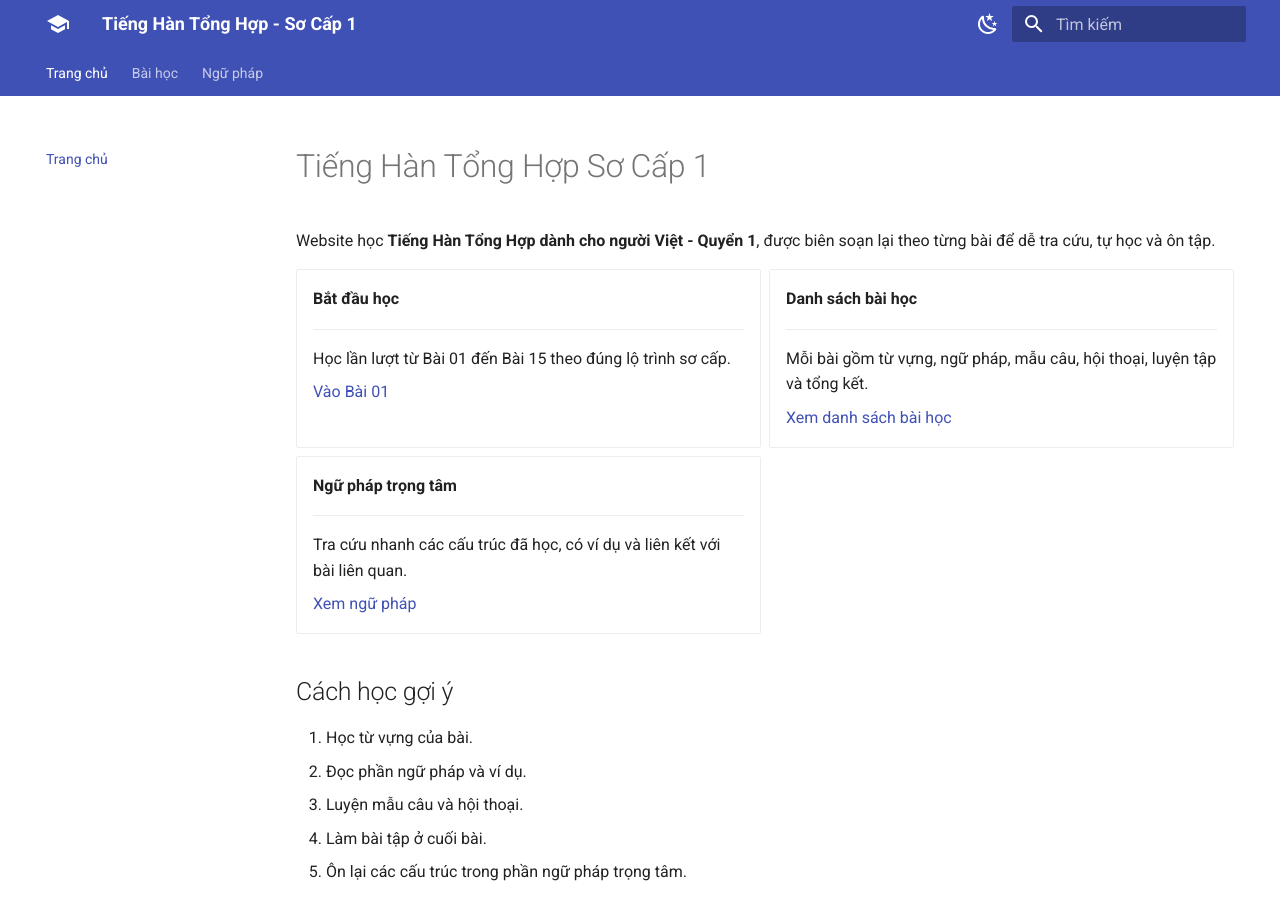
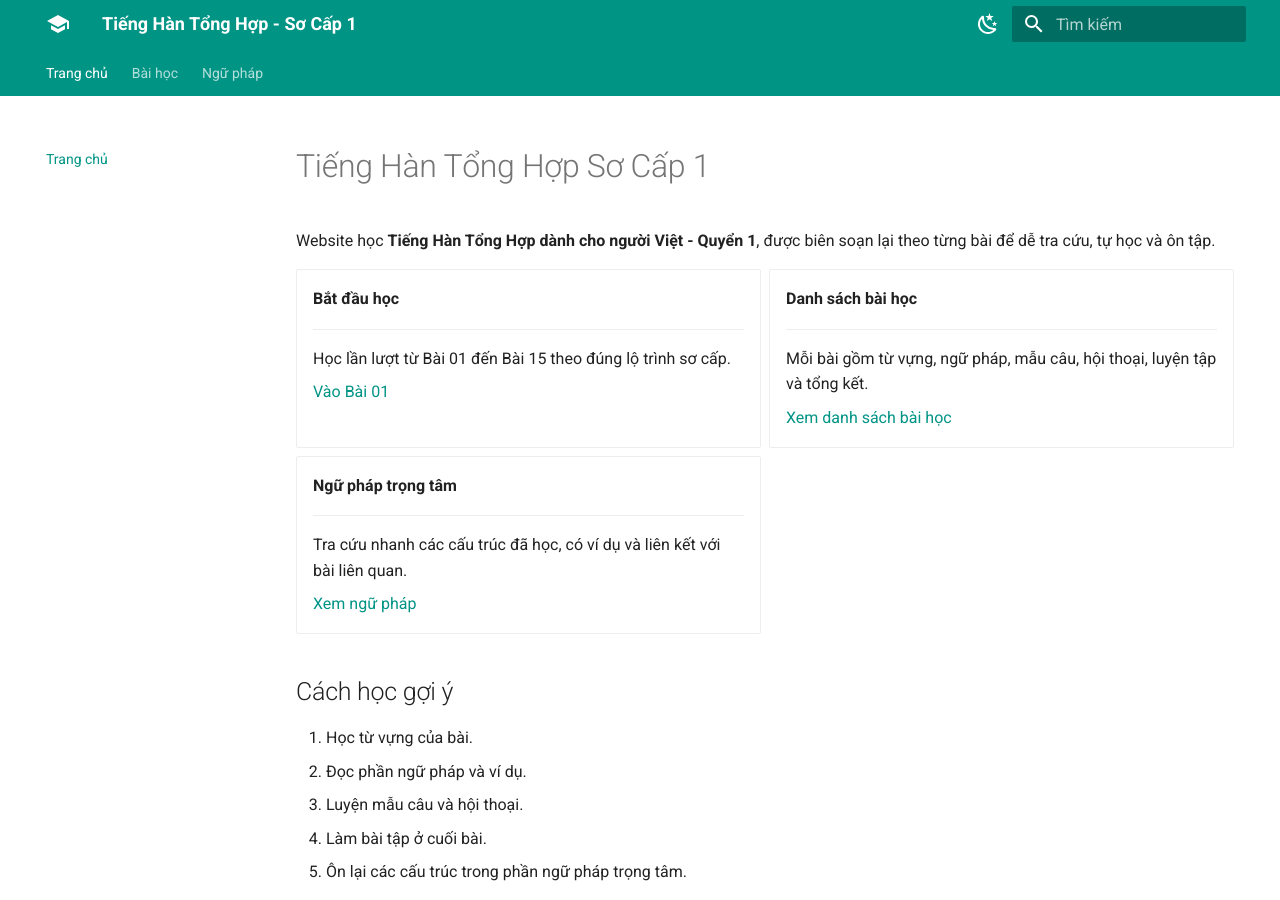
Before and after one commit to toanGa/tienghan-quyen1, an MkDocs documentation site: the page built from docs/index.md, in a window 1280 px wide and 900 px high. Built offline with MkDocs 1.6.1 and Material for MkDocs 9.7.7, drawn with Linux system fonts in a browser that asks for light colours.

Commit message:
Use lighter theme colors and simplify palette toggle labels

```diff
--- a/mkdocs.yml
+++ b/mkdocs.yml
@@ -24,17 +24,17 @@ theme:
     - content.code.copy
   palette:
     - scheme: default
-      primary: indigo
-      accent: indigo
+      primary: teal
+      accent: cyan
       toggle:
         icon: material/weather-night
-        name: Chuyển sang giao diện tối
+        name: ""
     - scheme: slate
-      primary: indigo
-      accent: indigo
+      primary: teal
+      accent: cyan
       toggle:
         icon: material/weather-sunny
-        name: Chuyển sang giao diện sáng
+        name: ""
 
 markdown_extensions:
   - admonition
```
